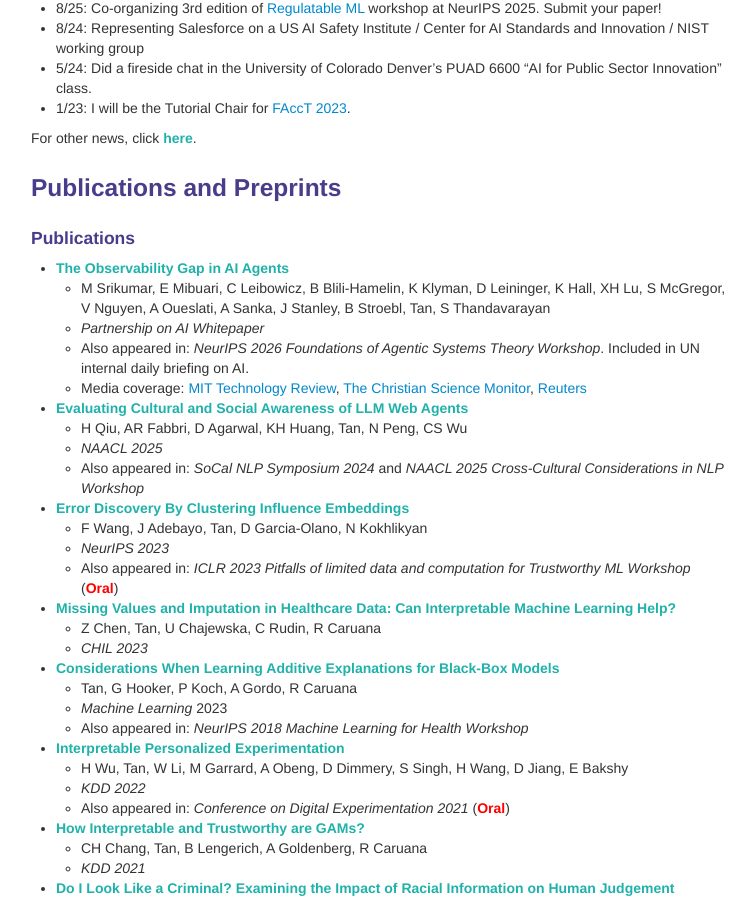
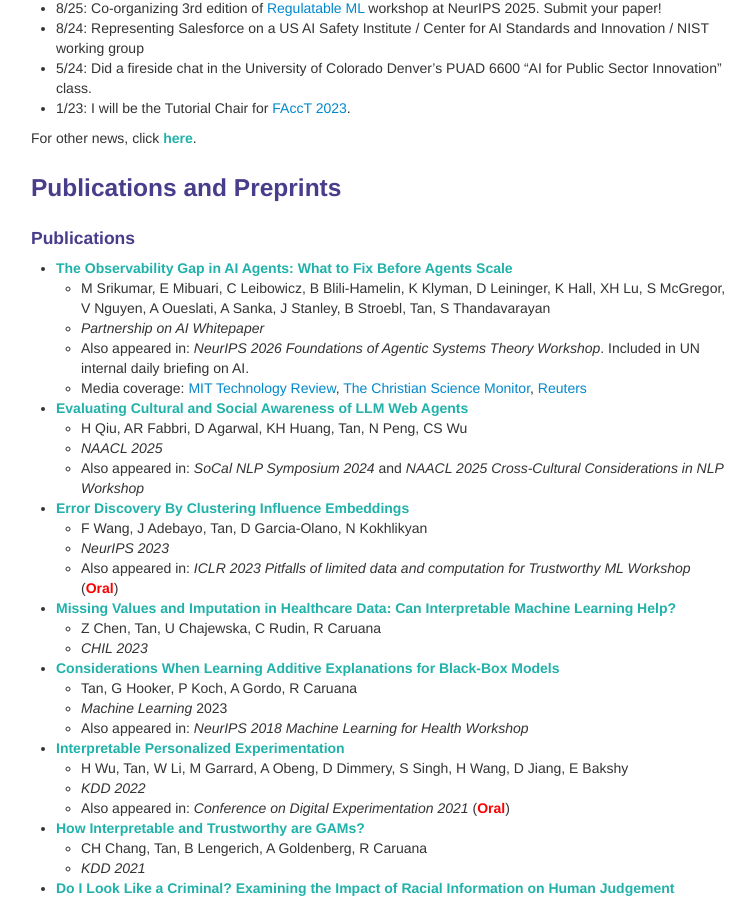
Before and after one commit to shftan/shftan.github.io, a Jekyll site: the page built from index.md, in a window 1280 px wide and 900 px high, scrolled down 614 px. Shown: the whole window, without its empty margins (259-1014 px from the left). Built offline with Jekyll 4.4.1, drawn with Linux system fonts in a browser that asks for light colours.

Commit message:
Update index.md

```diff
--- a/index.md
+++ b/index.md
@@ -44,7 +44,7 @@ For other news, click <a class="paper" href="oldernews.html">here</a>.
 <div class="row-fluid" id="publications"><h3>Publications and Preprints</h3>
 </div>
 <h4>Publications</h4>
-- <a class="paper" href="https://partnershiponai.org/wp-content/uploads/2026/10/PAI_obervability-gap-in-ai-agents.pdf">The Observability Gap in AI Agents</a>
+- <a class="paper" href="https://partnershiponai.org/wp-content/uploads/2026/10/PAI_obervability-gap-in-ai-agents.pdf">The Observability Gap in AI Agents: What to Fix Before Agents Scale</a>
    - M Srikumar, E Mibuari, C Leibowicz, B Blili-Hamelin, K Klyman, D Leininger, K Hall, XH Lu, S McGregor, V Nguyen, A Oueslati, A Sanka, J Stanley, B Stroebl, Tan, S Thandavarayan
    - _Partnership on AI Whitepaper_
     - Also appeared in: _NeurIPS 2026 Foundations of Agentic Systems Theory Workshop_. Included in UN internal daily briefing on AI.
```
